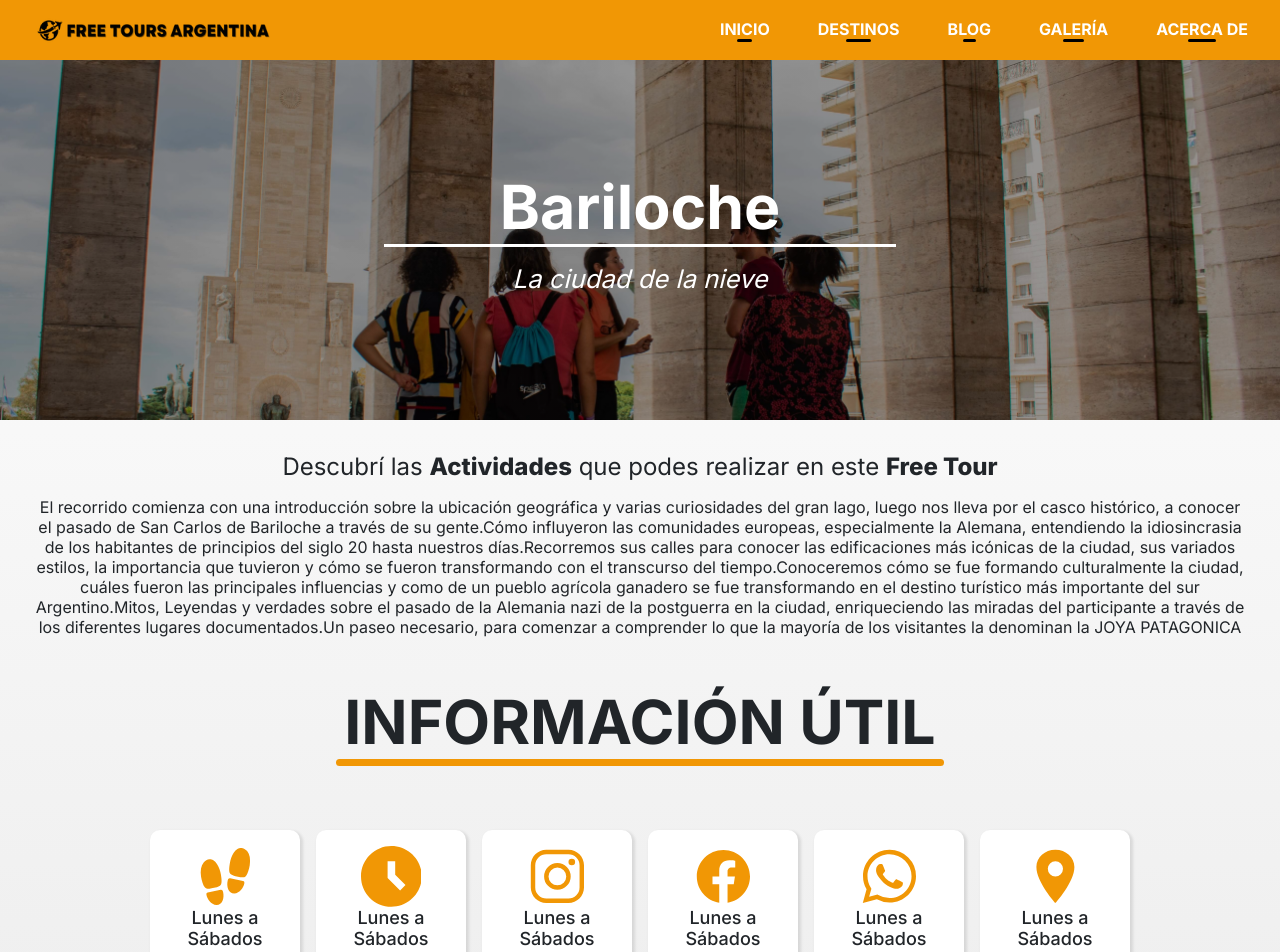
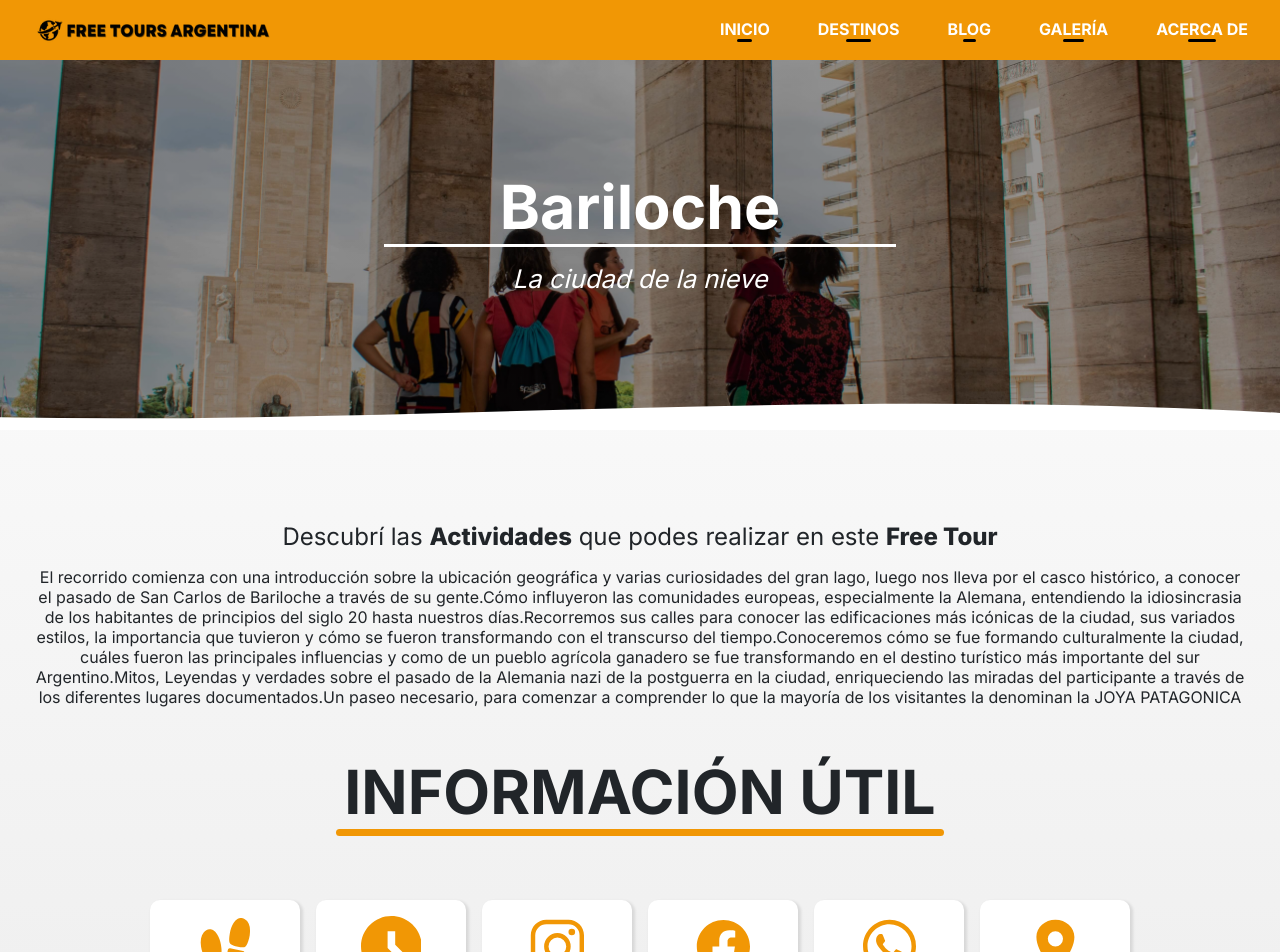
Before and after one commit to GonzaloGuaimas/tourism-blog-website-nextjs, a Next.js app: page /place-to-go/1 in a window 1280 px wide. Shown: the top 952 px of the page. Built offline with nearby package versions, Linux system fonts and the light colour scheme.

Commit message:
add About top delimiter

```diff
--- a/components/place-to-go/About.tsx
+++ b/components/place-to-go/About.tsx
@@ -9,7 +9,9 @@ import { IoLogoWhatsapp } from "react-icons/io5"
 import { IoLocationSharp } from "react-icons/io5"
 const About = () => {
   return (
-    <div className={styles.About} id='about'>
+    <>
+      <div style={{height: 70, overflow: 'hidden', width: '100%', transform: 'translateY(-60px)'}}><svg viewBox="0 0 500 150" preserveAspectRatio="none" style={{height: '100%', width:'100%'}}><path d="M-29.62,118.92 C149.99,150.00 315.18,48.86 517.21,118.92 L500.00,150.00 L0.00,150.00 Z" style={{ stroke: 'none', fill: '#fff'}}></path></svg></div>
+      <div className={styles.About} id='about'>
         <h2>Descubrí las <strong>Actividades</strong> que podes realizar en este <strong>Free Tour</strong></h2>
         <p>El recorrido comienza con una introducción sobre la ubicación geográfica y varias curiosidades del gran lago, luego nos lleva por el casco histórico, a conocer el pasado de San Carlos de Bariloche a través de su gente.Cómo influyeron las comunidades europeas, especialmente la Alemana, entendiendo la idiosincrasia de los habitantes de principios del siglo 20 hasta nuestros días.Recorremos sus calles para conocer las edificaciones más icónicas de la ciudad, sus variados estilos, la importancia que tuvieron y cómo se fueron transformando con el transcurso del tiempo.Conoceremos cómo se fue formando culturalmente la ciudad, cuáles fueron las principales influencias y como de un pueblo agrícola ganadero se fue transformando en el destino turístico más importante del sur Argentino.Mitos, Leyendas y verdades sobre el pasado de la Alemania nazi de la postguerra en la ciudad, enriqueciendo las miradas del participante a través de los diferentes lugares documentados.Un paseo necesario, para comenzar a comprender lo que la mayoría de los visitantes la denominan la JOYA PATAGONICA</p>
         <div className='titleSection'style={{ marginTop: '2rem' }}>
@@ -24,7 +26,9 @@ const About = () => {
             <AboutCard text={'Lunes a Sábados 09:45hs'} icon={<IoLogoWhatsapp className={styles.AboutCardIcon}/>}/>
             <AboutCard text={'Lunes a Sábados 09:45hs'} icon={<IoLocationSharp className={styles.AboutCardIcon}/>}/>
         </div>
-    </div>
+      </div>
+    </>
+
   )
 }
 
```
